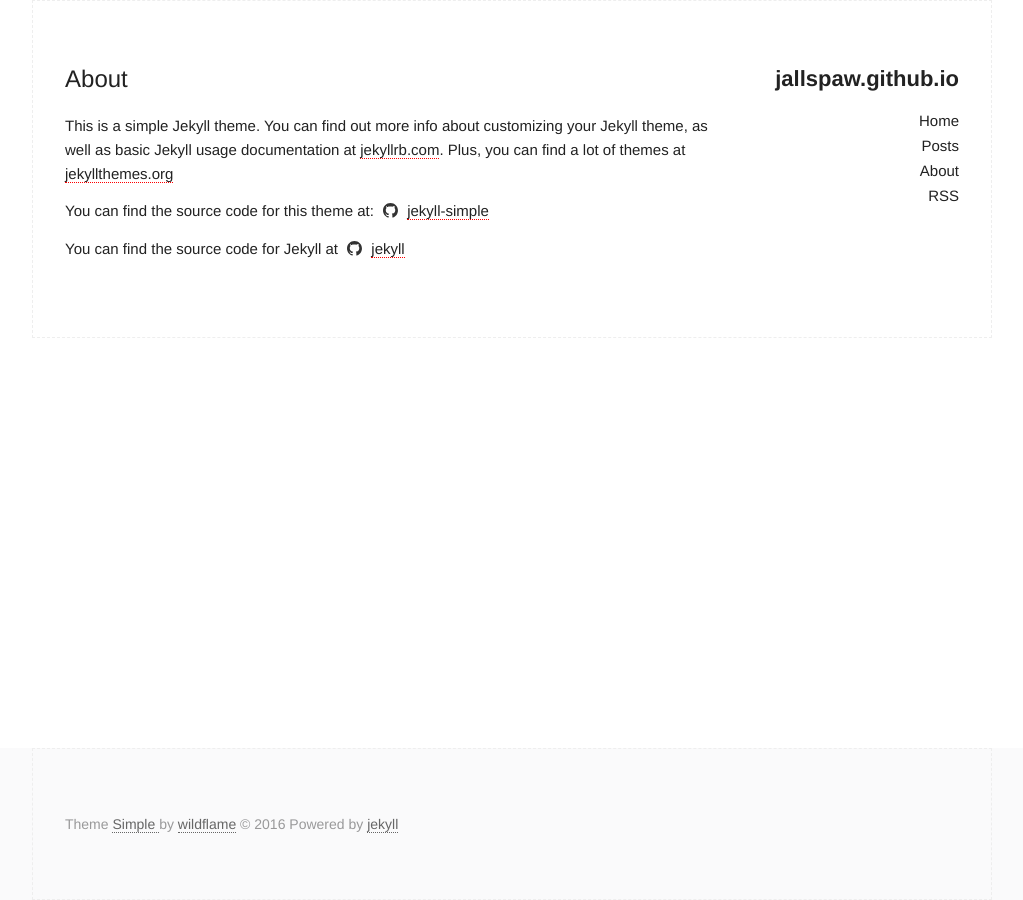
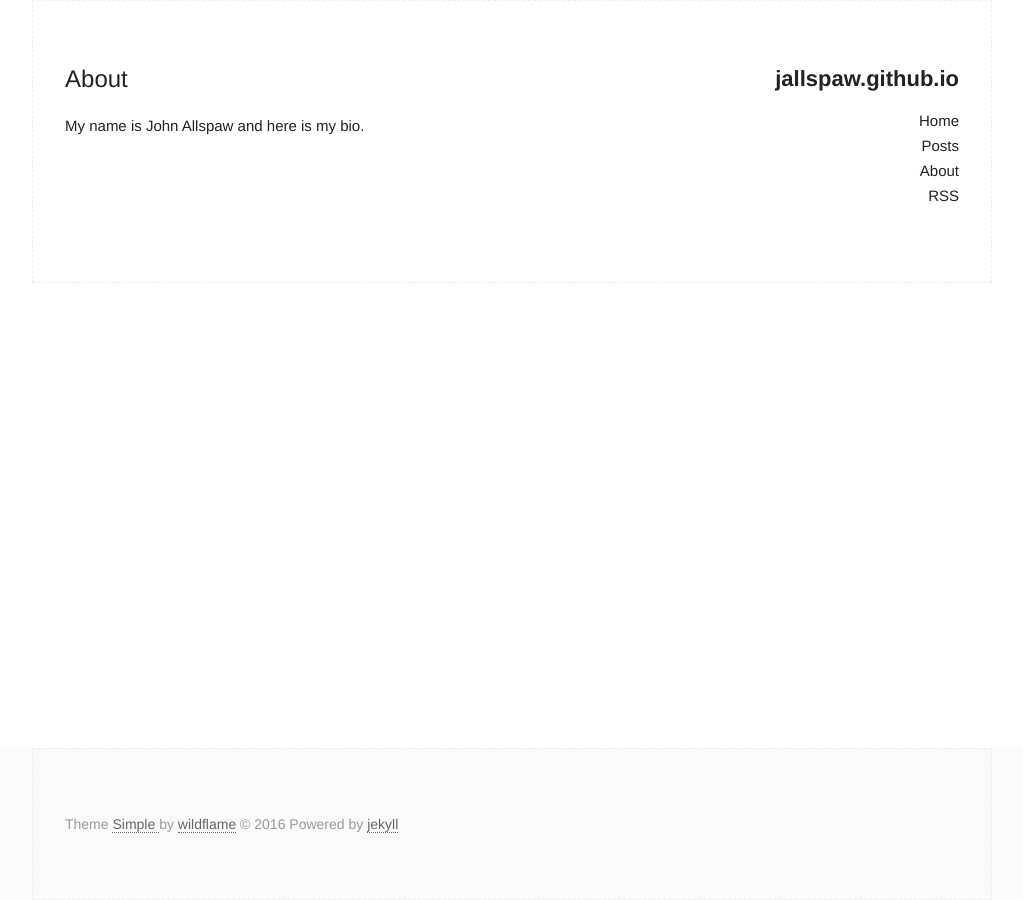
Before and after one commit to jallspaw/jallspaw.github.io, a Jekyll site: the page built from about.md, in a window 1280 px wide. Shown: the whole page, without its empty margins (128-1151 px from the left). Built offline with Jekyll 4.4.1, drawn with Linux system fonts in a browser that asks for light colours.

Commit message:
about first

```diff
--- a/about.md
+++ b/about.md
@@ -4,8 +4,4 @@
 permalink: /about/
 ---
 
-This is a simple Jekyll theme. You can find out more info about customizing your Jekyll theme, as well as basic Jekyll usage documentation at [jekyllrb.com](http://jekyllrb.com/).  Plus, you can find a lot of themes at [jekyllthemes.org](http://jekyllthemes.org/)
-
-You can find the source code for this theme at: <data data-icon="ei-sc-github"></data>  [jekyll-simple](https://github.com/wild-flame/jekyll-simple)
-
-You can find the source code for Jekyll at <data data-icon="ei-sc-github"></data>  [jekyll](https://github.com/jekyll/jekyll)
+My name is John Allspaw and here is my bio.
```
